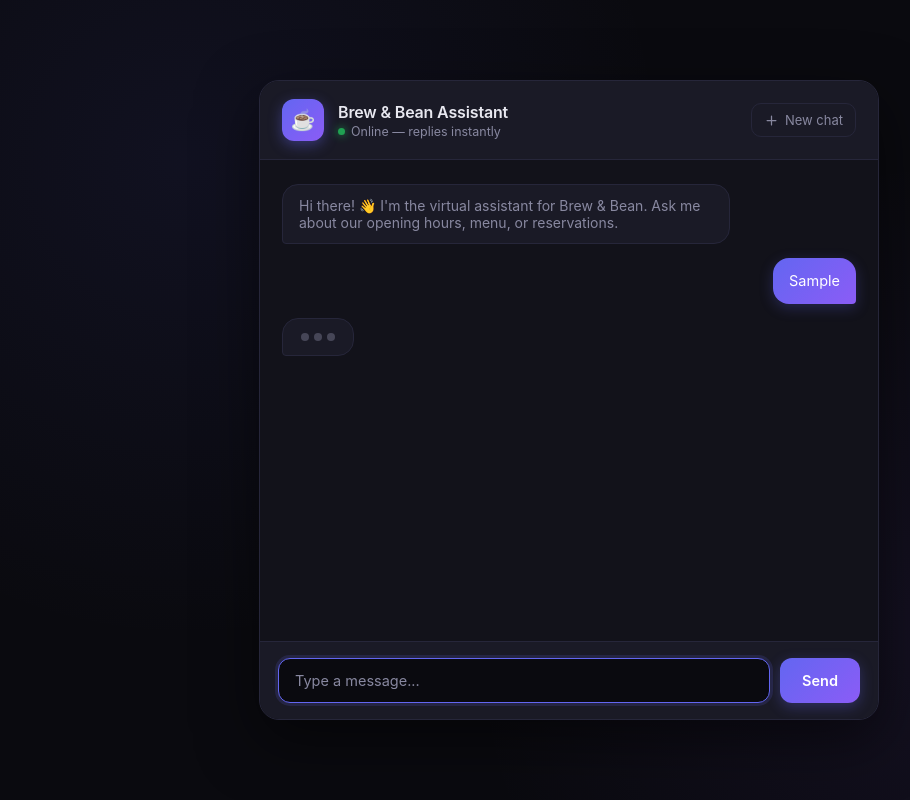
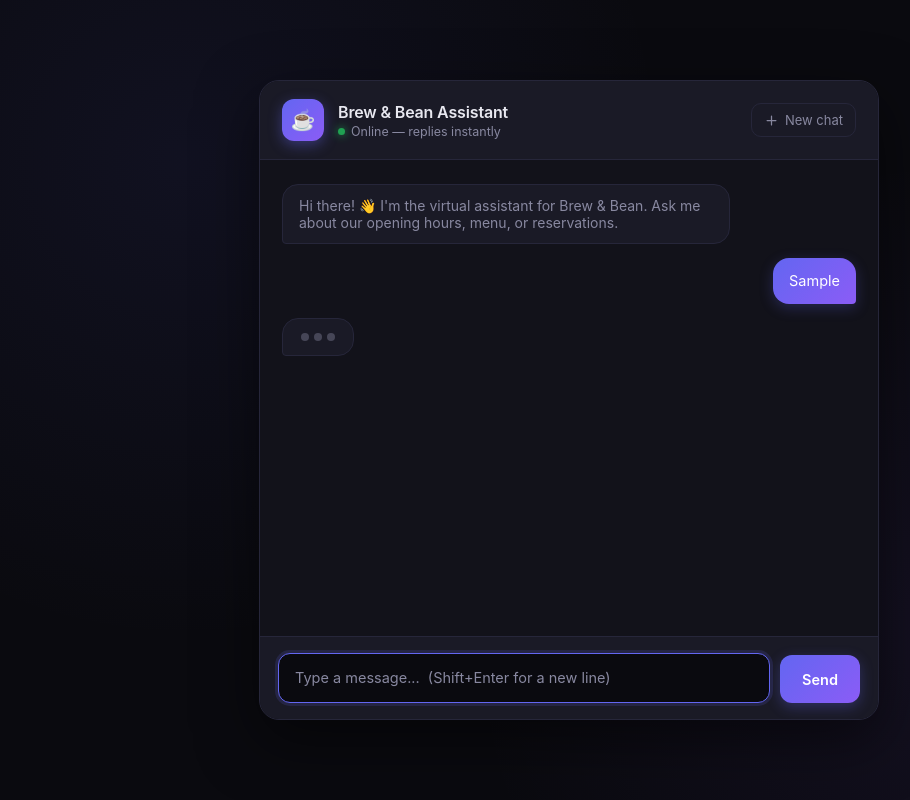
Before and after one commit to tomasko-has/ai-chatbot, a website: page public/index.html in a window 1280 px wide. Both pictures are taken after typing "Sample" into the empty fields and a click on the button "Send". Shown: the whole page, without its empty margins (71-981 px from the left). Drawn offline with nearby package versions, Linux system fonts and the light colour scheme; no server answers.

Commit message:
Support multiline input (Shift+Enter), remove textarea scrollbar

```diff
--- a/public/index.html
+++ b/public/index.html
@@ -107,7 +107,6 @@
       50% { opacity: 0.4; }
     }
 
-    /* new conversation button in the header */
     .new-chat-btn {
       background: transparent;
       border: 1px solid var(--border);
@@ -275,6 +274,7 @@
       border-top: 1px solid var(--border);
       display: flex;
       gap: 10px;
+      align-items: flex-end;
     }
 
     #input {
@@ -287,6 +287,9 @@
       font-size: 14.5px;
       font-family: inherit;
       outline: none;
+      resize: none;
+      line-height: 1.5;
+      overflow-y: hidden;        /* no scrollbar - the field grows with content */
       transition: border-color 0.25s, box-shadow 0.25s;
     }
 
@@ -302,11 +305,13 @@
       border: none;
       border-radius: 12px;
       padding: 0 22px;
+      height: 48px;
       color: white;
       font-size: 14.5px;
       font-weight: 600;
       font-family: inherit;
       cursor: pointer;
+      flex-shrink: 0;
       transition: transform 0.15s, box-shadow 0.25s, opacity 0.2s;
       box-shadow: 0 4px 14px rgba(99, 102, 241, 0.3);
     }
@@ -338,7 +343,7 @@
     <div id="chat"></div>
 
     <div class="input-area">
-      <input id="input" type="text" placeholder="Type a message..." autocomplete="off">
+      <textarea id="input" rows="1" placeholder="Type a message...  (Shift+Enter for a new line)" autocomplete="off"></textarea>
       <button id="send">Send</button>
     </div>
   </div>
@@ -355,7 +360,6 @@
     const COPY_ICON = '<svg viewBox="0 0 24 24" fill="none" stroke="currentColor" stroke-width="2" stroke-linecap="round" stroke-linejoin="round"><rect x="9" y="9" width="13" height="13" rx="2" ry="2"></rect><path d="M5 15H4a2 2 0 0 1-2-2V4a2 2 0 0 1 2-2h9a2 2 0 0 1 2 2v1"></path></svg>';
     const CHECK_ICON = '<svg viewBox="0 0 24 24" fill="none" stroke="currentColor" stroke-width="2" stroke-linecap="round" stroke-linejoin="round"><polyline points="20 6 9 17 4 12"></polyline></svg>';
 
-    // shows the initial welcome message
     function showWelcome() {
       const div = document.createElement("div");
       div.className = "welcome";
@@ -363,12 +367,21 @@
       chat.appendChild(div);
     }
 
-    // clears everything and starts fresh
     function newConversation() {
       history = [];
       chat.innerHTML = "";
       showWelcome();
+      resetInputHeight();
       input.focus();
+    }
+
+    function autoGrow() {
+      input.style.height = "auto";
+      input.style.height = input.scrollHeight + "px";
+    }
+
+    function resetInputHeight() {
+      input.style.height = "auto";
     }
 
     function addUserMessage(text) {
@@ -435,6 +448,7 @@
       addUserMessage(text);
       history.push({ role: "user", content: text });
       input.value = "";
+      resetInputHeight();
       sendBtn.disabled = true;
       showTyping();
 
@@ -499,12 +513,18 @@
     }
 
     sendBtn.addEventListener("click", sendMessage);
+
     input.addEventListener("keydown", (e) => {
-      if (e.key === "Enter") sendMessage();
+      if (e.key === "Enter" && !e.shiftKey) {
+        e.preventDefault();
+        sendMessage();
+      }
     });
+
+    input.addEventListener("input", autoGrow);
+
     newChatBtn.addEventListener("click", newConversation);
 
-    // start with the welcome message
     showWelcome();
     input.focus();
   </script>
```
